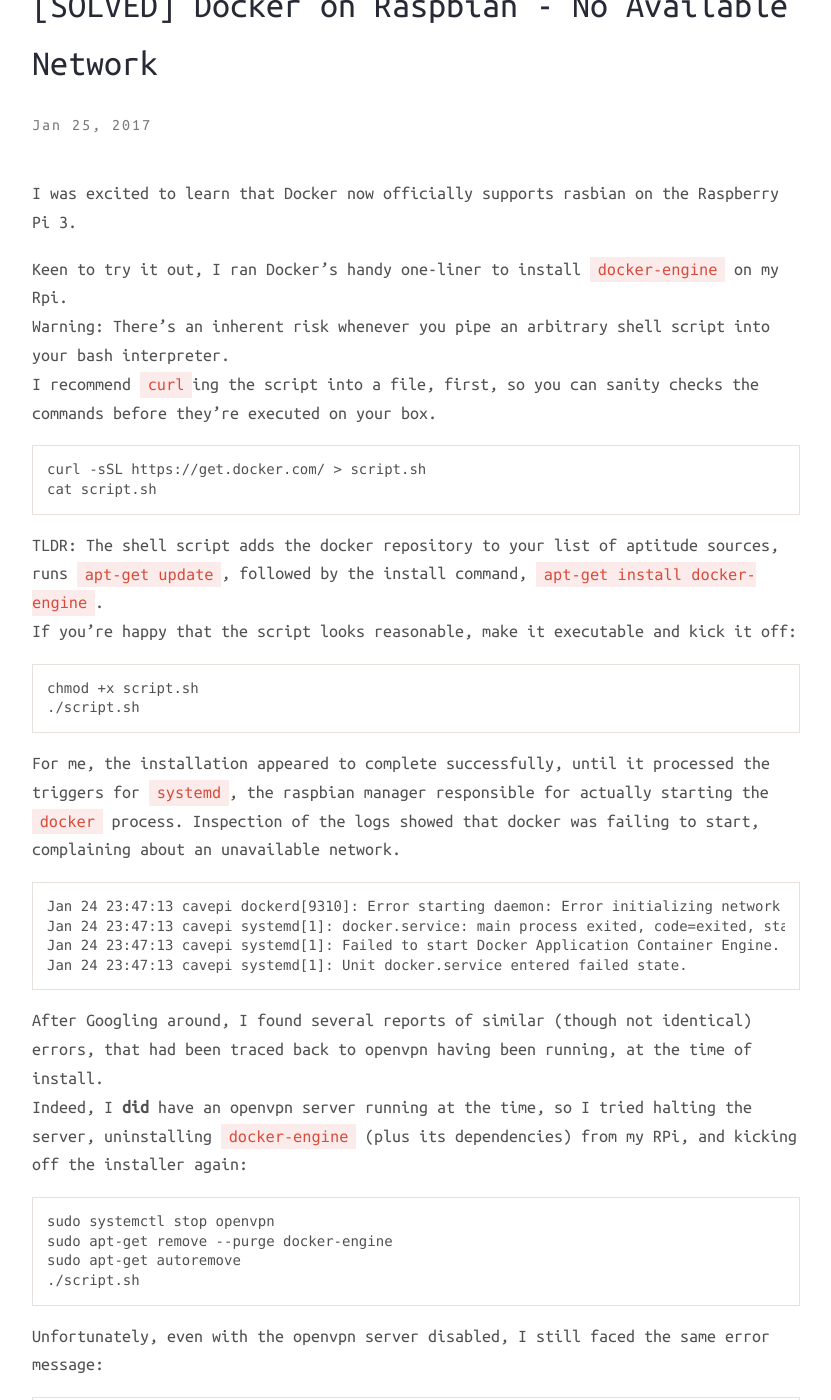
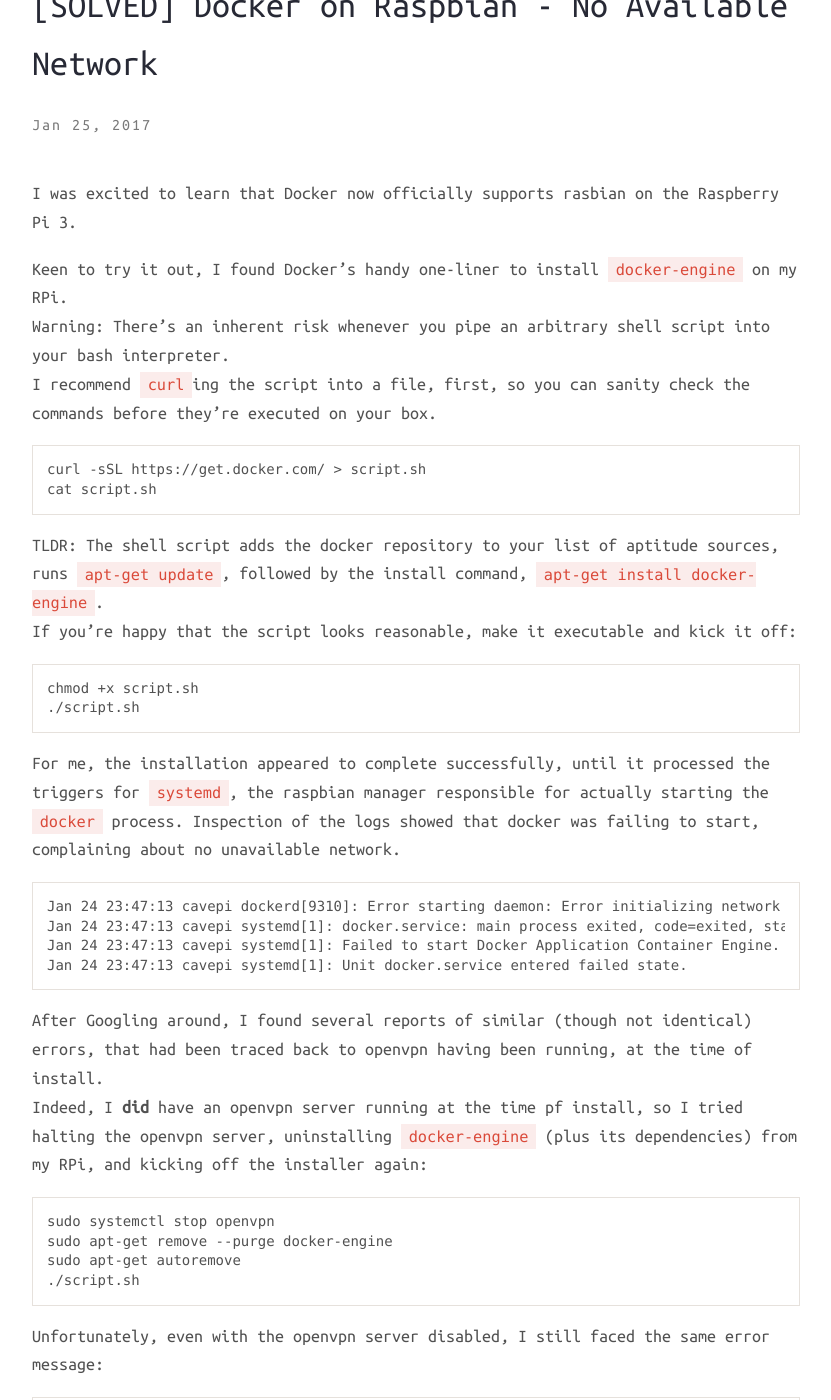
Before and after one commit to gayanvirajith/harmony, a Jekyll site: the page built from _posts/2017-1-25-docker-raspbian.markdown, in a window 1280 px wide and 1400 px high, scrolled down 294 px. Shown: the whole window, without its empty margins (224-1055 px from the left). Built offline with Jekyll 4.4.1, drawn with Linux system fonts in a browser that asks for light colours; nearby versions of some CDN libraries; comment, search, counter and statistics services are not loaded; some of the changed text lies outside the part shown.

Commit message:
Minor improvements to copy

````diff
--- a/_posts/2017-1-25-docker-raspbian.markdown
+++ b/_posts/2017-1-25-docker-raspbian.markdown
@@ -7,9 +7,9 @@
 
 I was excited to learn that Docker now officially supports rasbian on the Raspberry Pi 3.
 
-Keen to try it out, I ran Docker's handy one-liner to install `docker-engine` on my Rpi.
+Keen to try it out, I found Docker's handy one-liner to install `docker-engine` on my RPi.
 Warning: There's an inherent risk whenever you pipe an arbitrary shell script into your bash interpreter.
-I recommend `curl`ing the script into a file, first, so you can sanity checks the commands before they're executed on your box.
+I recommend `curl`ing the script into a file, first, so you can sanity check the commands before they're executed on your box.
 
 ```
 curl -sSL https://get.docker.com/ > script.sh
@@ -25,7 +25,7 @@
 ```
 
 For me, the installation appeared to complete successfully, until it processed the triggers for `systemd`, the raspbian manager responsible for actually starting the `docker` process.
-Inspection of the logs showed that docker was failing to start, complaining about an unavailable network.
+Inspection of the logs showed that docker was failing to start, complaining about no unavailable network.
 
 ```
 Jan 24 23:47:13 cavepi dockerd[9310]: Error starting daemon: Error initializing network controller: list bridge addresses failed: no available network
@@ -35,7 +35,7 @@
 ```
 
 After Googling around, I found several reports of similar (though not identical) errors, that had been traced back to openvpn having been running, at the time of install.
-Indeed, I **did** have an openvpn server running at the time, so I tried halting the server, uninstalling `docker-engine` (plus its dependencies) from my RPi, and kicking off the installer again:
+Indeed, I **did** have an openvpn server running at the time pf install, so I tried halting the openvpn server, uninstalling `docker-engine` (plus its dependencies) from my RPi, and kicking off the installer again:
 
 ```
 sudo systemctl stop openvpn
````
Also changed, not shown: other parts of _posts/2017-1-25-docker-raspbian.markdown (+1 -1 lines).
